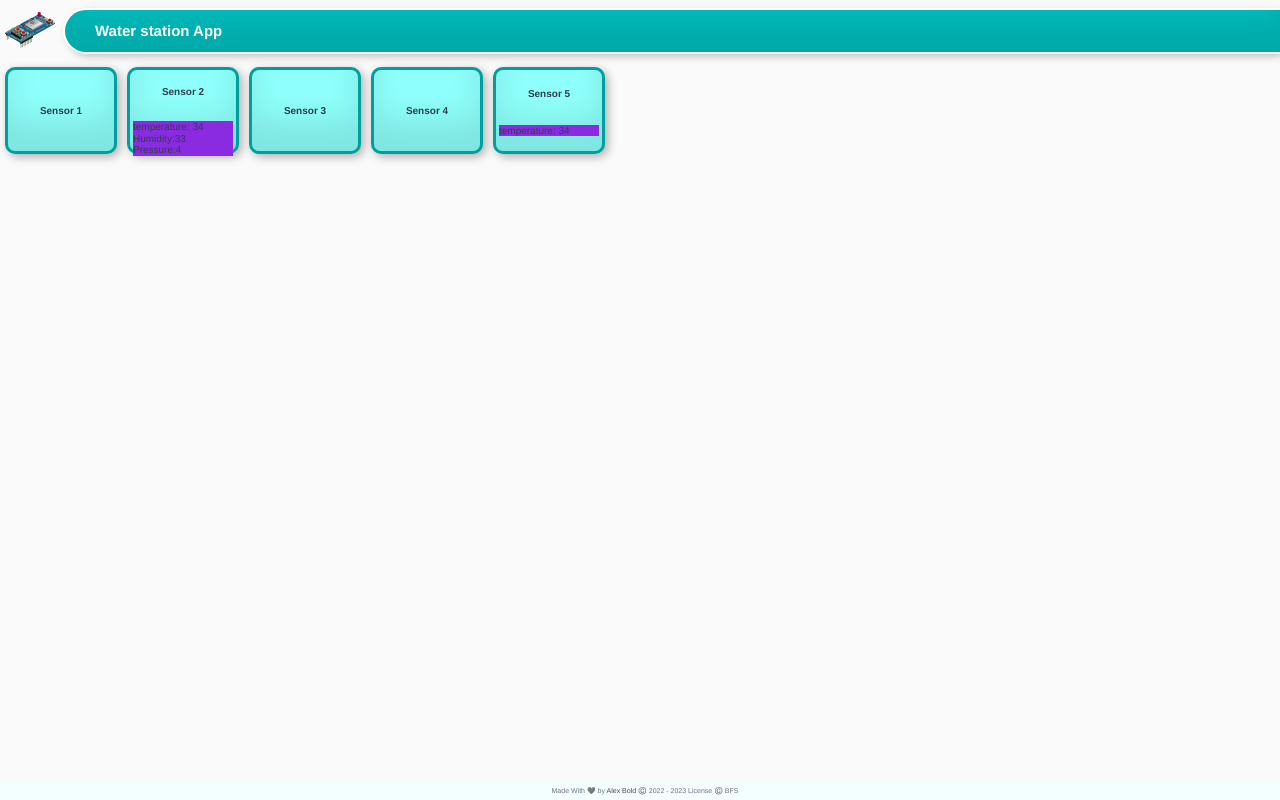
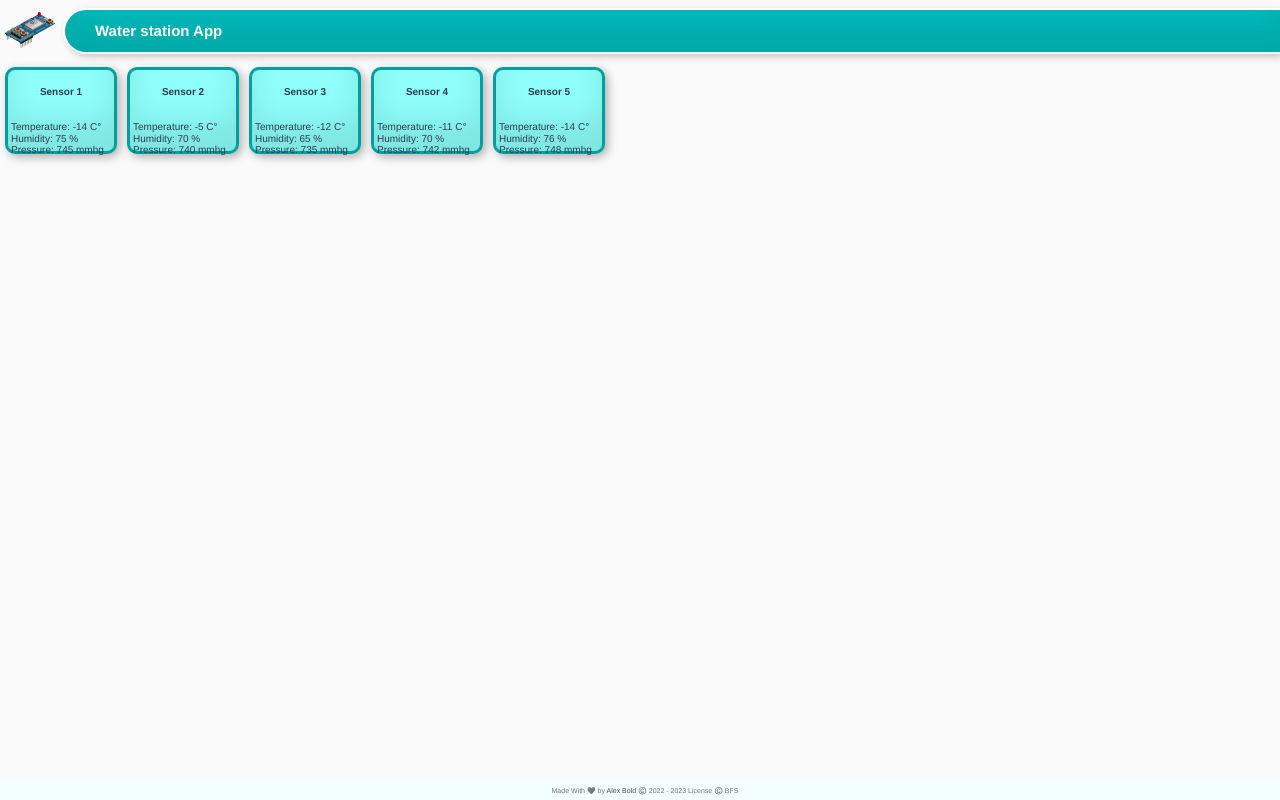
Before and after one commit to djalexbold/esp32, a Vue app: page / in a window 1280 px wide. Built offline with nearby package versions, Linux system fonts and the light colour scheme.

Commit message:
fix css? add Mixin.js, add Modal Window

```diff
--- a/src/App.vue
+++ b/src/App.vue
@@ -1,12 +1,12 @@
 <template>
   <div id="app">
     <header>
-      <NavBar />
+      <NavBar/>
     </header>
     <main>
-      <AppMain />
+      <AppMain/>
     </main>
-    <AppFooter />
+    <AppFooter/>
   </div>
 </template>
 
@@ -25,7 +25,8 @@ export default {
 }
 </script>
 
-<style>
+<style scoped>
+
 #app {
   font-family: Avenir, Helvetica, Arial, sans-serif;
   -webkit-font-smoothing: antialiased;
@@ -35,4 +36,9 @@ export default {
   background-color: #fafafa;
 }
 
+@media screen and (max-width: 799px) {
+  main {
+    width: 100%;
+  }
+}
 </style>
--- a/src/components/AppFooter.vue
+++ b/src/components/AppFooter.vue
@@ -20,7 +20,7 @@ export default {
 };
 </script>
 
-<style scoped>
+<style>
 footer {
   position: fixed;
   bottom: 0;
--- a/src/components/AppMain.vue
+++ b/src/components/AppMain.vue
@@ -1,43 +1,94 @@
 <template>
+
   <div id="main-form">
-    <div id="form">
-      <h4>Sensor 1</h4>
-    </div>
-    <div id="form">
-      <h4>Sensor 2</h4>
-      <ul>
-        <li>temperature: 34</li>
-        <li>Humidity:33</li>
-        <li>Pressure:4</li>
-      </ul>
-    </div>
-    <div id="form">
-      <h4>Sensor 3</h4>
-    </div>
-    <div id="form">
-      <h4>Sensor 4</h4>
-    </div>
-    <div id="form">
-      <h4>Sensor 5</h4>
-      <ul>
-        <li>temperature: 34</li>
-      </ul>
-    </div>
+    <template v-for="item in sensors">
+      <div id="form" @click="showModal(item)">
+        <h4>Sensor {{ item.id }}</h4>
+        <ul>
+          <li>Temperature: {{ item.temperature }} C°</li>
+          <li>Humidity: {{ item.humidity }} %</li>
+          <li>Pressure: {{ item.pressure }} mmhg</li>
+        </ul>
+      </div>
+    </template>
+    <ModalWindow
+        v-show="isModalVisible"
+        @close="closeModal"
+        v-bind:message="modalId"
+    />
   </div>
 </template>
 
 <script>
+import ModalWindow from "@/components/ModalWindow.vue";
+import Mixins from "@/mixins/mixins";
+
 export default {
   name: "AppMain",
+  components: {
+    ModalWindow
+  },
+
+  data() {
+    return {
+      modalId: [],
+      isModalVisible: false,
+      sensors: [
+        {
+          id: 1,
+          temperature: -14,
+          humidity: 75,
+          pressure: 745,
+          waterlevel: 11,
+          acidity: 45
+        },
+        {
+          id: 2,
+          temperature: -5,
+          humidity: 70,
+          pressure: 740
+        },
+        {
+          id: 3,
+          temperature: -12,
+          humidity: 65,
+          pressure: 735
+        },
+        {
+          id: 4,
+          temperature: -11,
+          humidity: 70,
+          pressure: 742,
+          acidity: 89
+        },
+        {
+          id: 5,
+          temperature: -14,
+          humidity: 76,
+          pressure: 748
+        },
+      ]
+    }
+  }
+  ,
   methods: {
+    showModal(item) {
+      this.isModalVisible = true;
+      this.modalId = item
+
+    },
+    closeModal() {
+      this.isModalVisible = false;
+    },
     currentYear() {
       let now = new Date();
       return now.getFullYear();
     },
   },
+  mixins: [Mixins],
 };
+
 </script>
-
 
 <style>
 #main-form {
@@ -55,7 +106,6 @@ export default {
 }
 
 #form > ul {
-  background-color: blueviolet;
   list-style-type: none;
   width: 100%;
   padding-left: 0;
@@ -76,4 +126,8 @@ export default {
   box-shadow: inset 0 -3em 3em rgba(0, 0, 0, 0.1),
   0.3em 0.3em 1em rgba(0, 0, 0, 0.3);
 }
+
+/*  модальное окно  */
+
+
 </style>
--- /dev/null
+++ b/src/components/ModalWindow.vue
@@ -0,0 +1,85 @@
+<template>
+  <transition name="modal-fade">
+    <div class="modal-backdrop">
+      <div class="modal"
+           role="dialog"
+           aria-labelledby="modalTitle"
+           aria-describedby="modalDescription"
+      >
+        <button
+            type="button"
+            @click="close"
+            aria-label="Close modal"
+            class="btn-close"
+        >
+          x
+        </button>
+        <div>
+          <h4>Sensor {{ message.id }}</h4>
+          <ul>
+            <li>Temperature: {{ message.temperature }} C°</li>
+            <li>Humidity: {{ message.humidity }} %</li>
+            <li>Pressure: {{ message.pressure }} mmhg</li>
+            <li>Pressure: {{ message.waterlevel }} m</li>
+            <li>Pressure: {{ message.acidity }} %</li>
+          </ul>
+        </div>
+      </div>
+    </div>
+  </transition>
+</template>
+
+<script>
+export default {
+  name: 'ModalWindow',
+  data() {
+    return {}
+  },
+  methods: {
+    close() {
+      this.$emit('close');
+    },
+  },
+  props: ["message"],
+};
+</script>
+
+<style>
+.modal-backdrop {
+  position: fixed;
+  top: 0;
+  bottom: 0;
+  left: 0;
+  right: 0;
+  background-color: rgba(0, 0, 0, 0.3);
+  display: flex;
+  justify-content: center;
+  align-items: flex-start;
+  padding-top: 10%;
+}
+
+.modal {
+  background-color: #8efffa;
+  border-radius: 10px;
+  box-shadow: inset 0 -3em 3em rgba(0, 0, 0, 0.1),
+  0 0 0 2px rgb(255, 255, 255),
+  0.3em 0.3em 1em rgba(0, 0, 0, 0.3);
+  overflow-x: auto;
+  display: flex;
+  width: 300px;
+  height: 175px;
+  flex-direction: column;
+}
+
+.btn-close {
+  border: none;
+  font-size: 20px;
+  text-align: right;
+  padding: 5px 10px 5px 5px;
+  cursor: pointer;
+  font-weight: bold;
+  color: white;
+  background: #009f9f;
+}
+
+</style>
--- /dev/null
+++ b/src/mixins/mixins.js
@@ -0,0 +1,11 @@
+export default {
+    created() {
+        let that = this;
+
+        document.addEventListener('keyup', function (evt) {
+            if (evt.keyCode === 27) {
+                that.closeModal();
+            }
+        });
+    },
+};
```
